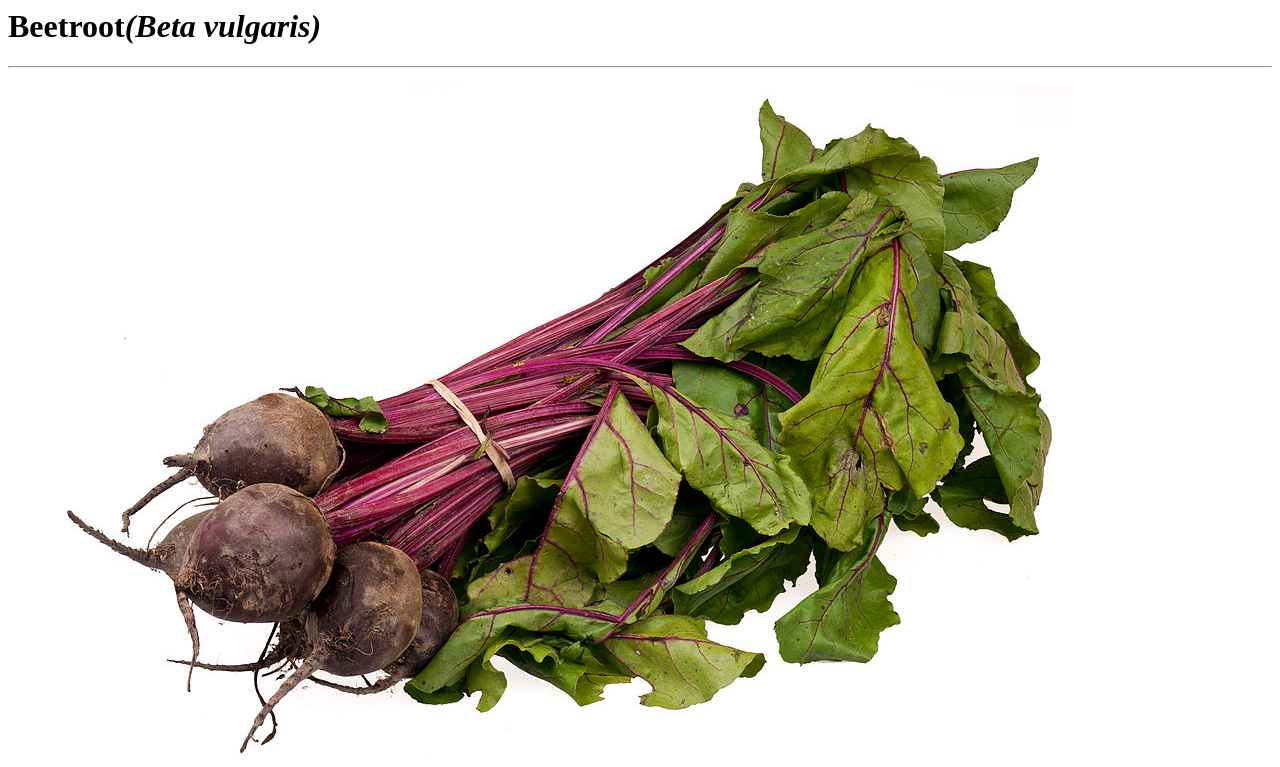
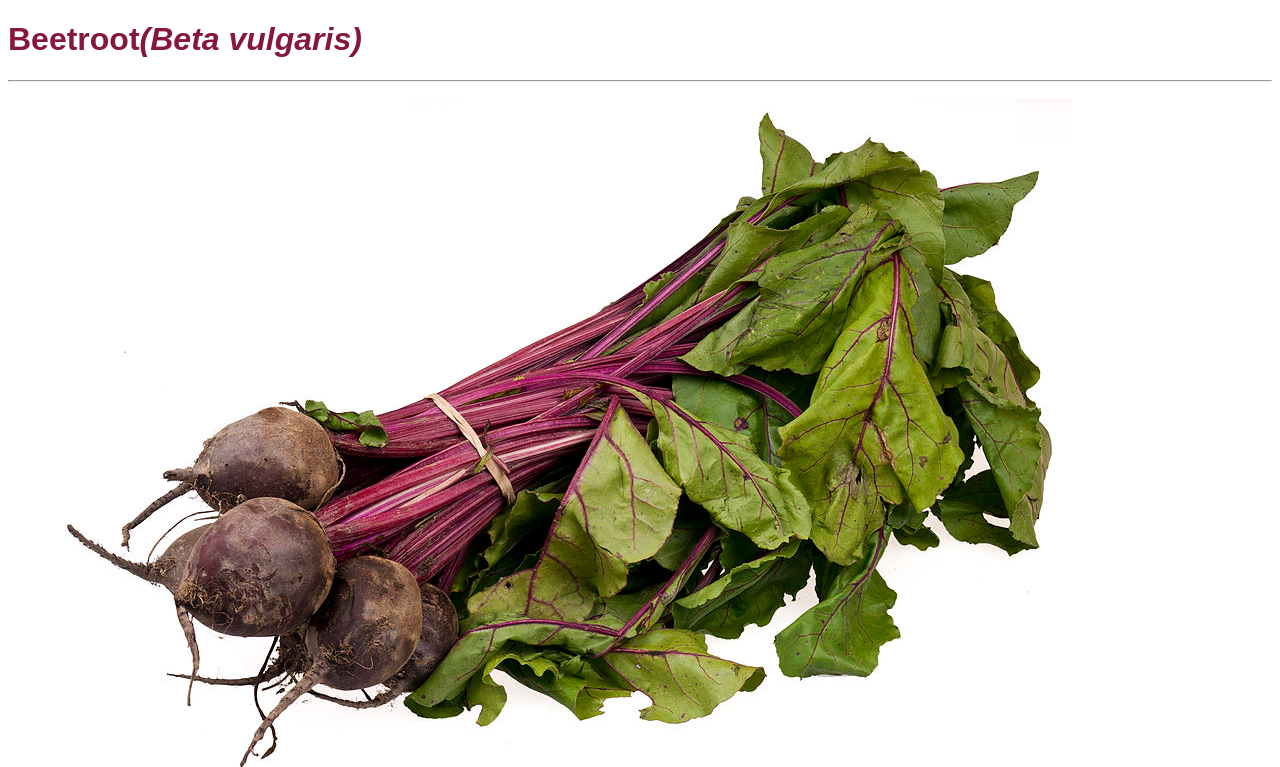
Before and after one commit to corm0078/dsn1678-exercise0, a plain HTML site: page index.html in a window 1280 px wide. Shown: the top 767 px of the page. Drawn offline with Linux system fonts and the light colour scheme.

Commit message:
adding colour to font

```diff
--- /dev/null
+++ b/css/general.css
@@ -0,0 +1,12 @@
+@charet "UTF-8";
+/* CSS Documet */
+
+
+body{
+    font-family: sans-serif;
+
+}
+
+h1{
+    color:#86183a;
+    font-size:
--- a/index.html
+++ b/index.html
@@ -1,3 +1,12 @@
+<!doctype html>
+<html>
+<head>
+<meta charset="utf-8">
+<title>Beetroot</title>
+<link href="css/general.css" rel="stylesheet">
+</head>
+<body>
+
 <h1>Beetroot<i>(Beta vulgaris)</i></h1>
 <hr></hr>
 <figure>
@@ -5,6 +14,8 @@
 
     <figcaption>A bundle of organic beets from a local farm food co-op program.</figcaption>
 </figure>
+
+<main>
 
     <p>55 to 65 days are needed from germination to harvest of the root.</p>
 
@@ -51,6 +62,7 @@ clean them out of their beets.</p>
              <dt>Protein:</dt>
                 <dd><data>1.68 g</data></dd>
          </dl>
+</main>
 
 <footer>
     <h2>Tags</h2>
@@ -64,3 +76,5 @@ clean them out of their beets.</p>
 
 <cite>Source:<a href="http://en.wikipedia.org/wiki/Beetroot">Wikipedia;</a> Last modified<time>Aug 30,2014</time></cite>
 </footer>
+</body>
+</html>
```
Lines whose indentation alone changed are shown as unchanged.
